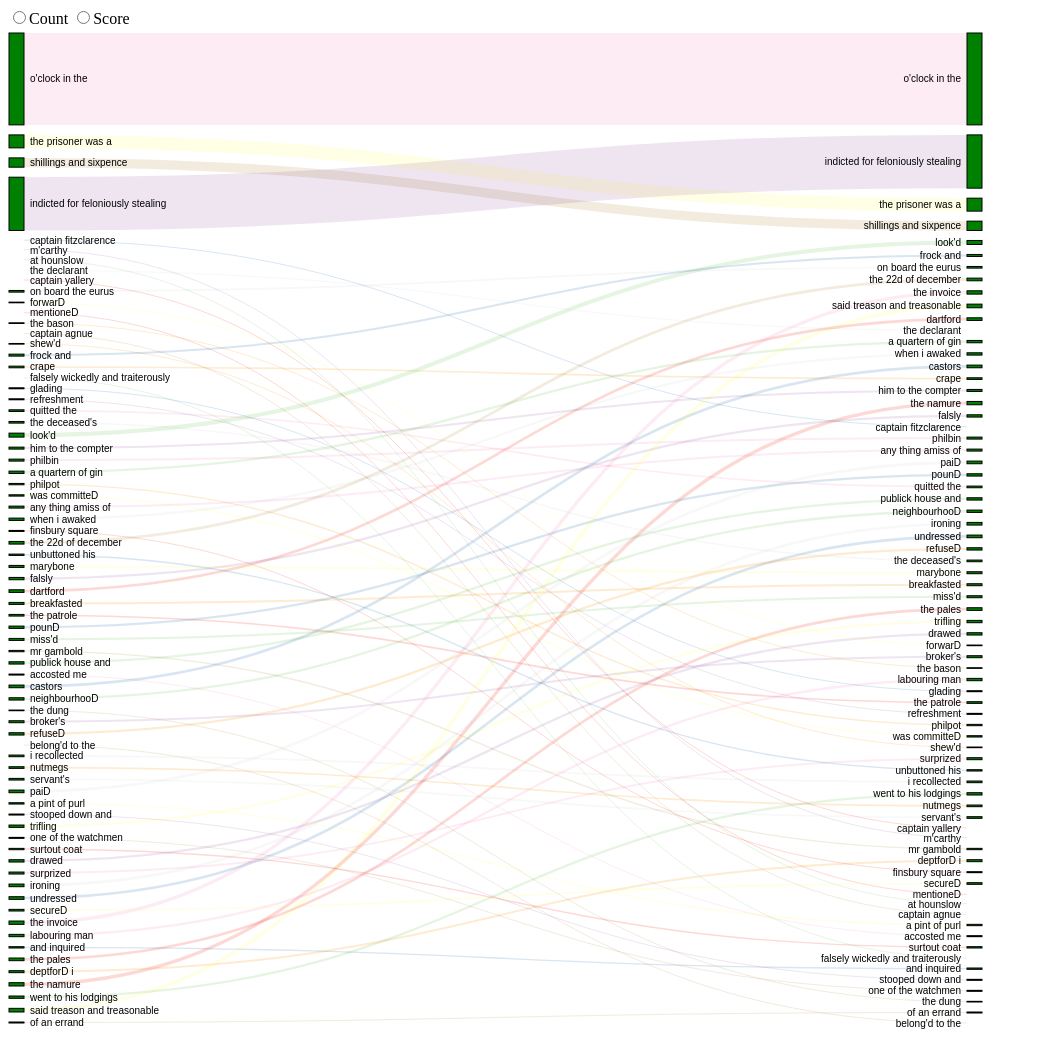
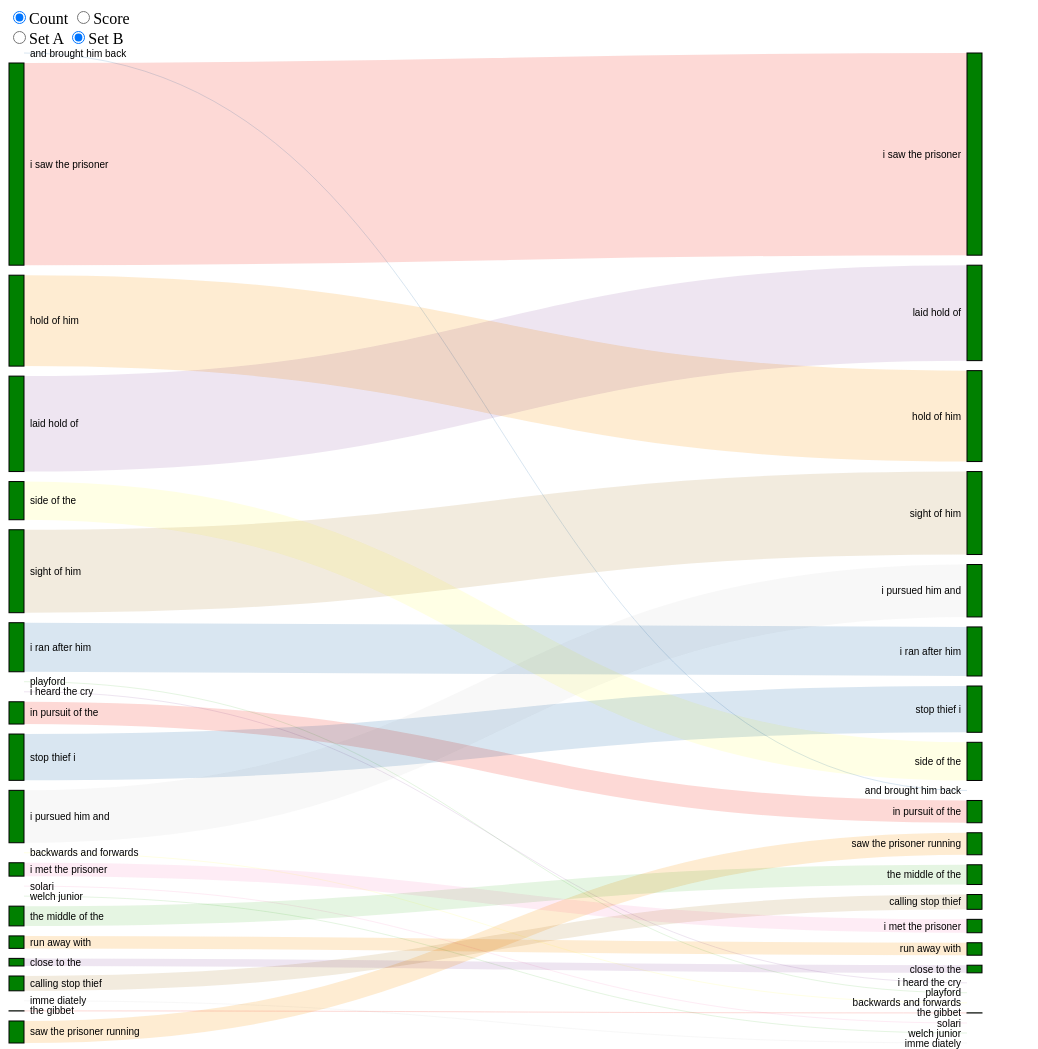
Before and after one commit to amoe/sankey-sfd, a website built with webpack: page dist/index.html in a window 1280 px wide. Shown: the whole page, without its empty margins (0-1038 px from the left). Built offline with nearby package versions, Linux system fonts and the light colour scheme.

Commit message:
more sfd graphs

```diff
--- /dev/null
+++ b/chase-river.js
@@ -0,0 +1,131 @@
+export default {'links': [{'source': 0, 'target': 1, 'value': 2415.0},
+           {'source': 2, 'target': 3, 'value': 0.0},
+           {'source': 4, 'target': 5, 'value': -2.0},
+           {'source': 6, 'target': 7, 'value': 0.0},
+           {'source': 8, 'target': 9, 'value': 149.0},
+           {'source': 10, 'target': 11, 'value': 456.0},
+           {'source': 12, 'target': 13, 'value': 991.0},
+           {'source': 14, 'target': 15, 'value': 0.0},
+           {'source': 16, 'target': 17, 'value': 626.0},
+           {'source': 18, 'target': 19, 'value': 266.0},
+           {'source': 20, 'target': 21, 'value': 553.0},
+           {'source': 22, 'target': 23, 'value': 0.0},
+           {'source': 24, 'target': 25, 'value': 91.0},
+           {'source': 26, 'target': 27, 'value': 1086.0},
+           {'source': 28, 'target': 29, 'value': 0.0},
+           {'source': 30, 'target': 31, 'value': 177.0},
+           {'source': 32, 'target': 33, 'value': 160.0},
+           {'source': 34, 'target': 35, 'value': 0.0},
+           {'source': 36, 'target': 37, 'value': 2.0},
+           {'source': 38, 'target': 39, 'value': 586.0},
+           {'source': 40, 'target': 41, 'value': 236.0},
+           {'source': 42, 'target': 43, 'value': 1140.0},
+           {'source': 44, 'target': 45, 'value': 263.0}],
+ 'nodes': [{'count': 52.0,
+            'name': 'i saw the prisoner',
+            'score': -0.3847034089587174},
+           {'count': 2467.0,
+            'name': 'i saw the prisoner',
+            'score': -0.2717537410914715},
+           {'count': 416.0,
+            'name': 'and brought him back',
+            'score': -0.04130916918598493},
+           {'count': 416.0,
+            'name': 'and brought him back',
+            'score': -0.6150480758261574},
+           {'count': 8.0, 'name': 'playford', 'score': 3.977722502122564},
+           {'count': 6.0, 'name': 'playford', 'score': -0.029028357320924236},
+           {'count': 7.0,
+            'name': 'i heard the cry',
+            'score': -0.5153046699310672},
+           {'count': 7.0,
+            'name': 'i heard the cry',
+            'score': -0.5961159374841871},
+           {'count': 4.0, 'name': 'run away with', 'score': 0.8641259215654044},
+           {'count': 153.0,
+            'name': 'run away with',
+            'score': 1.1063502676541002},
+           {'count': 21.0, 'name': 'side of the', 'score': 0.2286293746283552},
+           {'count': 477.0,
+            'name': 'side of the',
+            'score': -0.5681118885326782},
+           {'count': 12.0,
+            'name': 'sight of him',
+            'score': -0.13390909114383276},
+           {'count': 1003.0,
+            'name': 'sight of him',
+            'score': 0.47734428095874404},
+           {'count': 5.0, 'name': 'solari', 'score': 3.3070375350865375},
+           {'count': 5.0, 'name': 'solari', 'score': -0.41613803385782244},
+           {'count': 6.0,
+            'name': 'i pursued him and',
+            'score': 1.17769297227761},
+           {'count': 632.0,
+            'name': 'i pursued him and',
+            'score': 1.6224376343532174},
+           {'count': 7.0,
+            'name': 'in pursuit of the',
+            'score': 0.8601003110034258},
+           {'count': 273.0,
+            'name': 'in pursuit of the',
+            'score': 1.2818325185604842},
+           {'count': 7.0, 'name': 'stop thief i', 'score': 0.21969214348000676},
+           {'count': 560.0,
+            'name': 'stop thief i',
+            'score': 0.6002731657753807},
+           {'count': 5.0, 'name': 'welch junior', 'score': 0.5539596193039396},
+           {'count': 5.0, 'name': 'welch junior', 'score': -0.1566369236500187},
+           {'count': 4.0, 'name': 'close to the', 'score': -0.3851857428077119},
+           {'count': 95.0,
+            'name': 'close to the',
+            'score': -0.5073474416490303},
+           {'count': 26.0, 'name': 'hold of him', 'score': 0.06618155033001938},
+           {'count': 1112.0,
+            'name': 'hold of him',
+            'score': 0.26362480915400544},
+           {'count': 6.0,
+            'name': 'backwards and forwards',
+            'score': -0.31229896243456423},
+           {'count': 6.0,
+            'name': 'backwards and forwards',
+            'score': -0.5671179050011346},
+           {'count': 4.0,
+            'name': 'calling stop thief',
+            'score': -0.28750331760085834},
+           {'count': 181.0,
+            'name': 'calling stop thief',
+            'score': -0.06786715046629777},
+           {'count': 6.0,
+            'name': 'i met the prisoner',
+            'score': -0.3624298577111479},
+           {'count': 166.0,
+            'name': 'i met the prisoner',
+            'score': -0.7422836786593133},
+           {'count': 4.0, 'name': 'imme diately', 'score': -0.3429213465304004},
+           {'count': 4.0, 'name': 'imme diately', 'score': -0.3429213465304004},
+           {'count': 4.0, 'name': 'the gibbet', 'score': 2.707455320846587},
+           {'count': 6.0, 'name': 'the gibbet', 'score': -0.61841845062877},
+           {'count': 9.0,
+            'name': 'i ran after him',
+            'score': 0.8634408949135949},
+           {'count': 595.0,
+            'name': 'i ran after him',
+            'score': 1.3898798866328357},
+           {'count': 5.0,
+            'name': 'the middle of the',
+            'score': -0.431788028190478},
+           {'count': 241.0,
+            'name': 'the middle of the',
+            'score': -0.5652078915498985},
+           {'count': 22.0,
+            'name': 'laid hold of',
+            'score': -0.22202032691330076},
+           {'count': 1162.0,
+            'name': 'laid hold of',
+            'score': -0.21860926766842348},
+           {'count': 4.0,
+            'name': 'saw the prisoner running',
+            'score': -0.2258136021036803},
+           {'count': 267.0,
+            'name': 'saw the prisoner running',
+            'score': 0.3944285036119519}]}
--- a/index.js
+++ b/index.js
@@ -2,7 +2,8 @@ import * as d3 from 'd3';
 import {sankey, sankeyLinkHorizontal} from 'd3-sankey';
 import energy from './energy';
 import FAKE_SFD_GRAPH from './fake-sfd-graph';
-import REAL_SFD_GRAPH from './sfd-graph';
+import MARITIME_MILITARY from './military-maritime.js';
+import CHASE_RIVER from './chase-river.js';
 
 function makeCompare(sortKey) {
     return function (n1, n2) {
@@ -10,14 +11,11 @@ function makeCompare(sortKey) {
     };
 }
 
-function drawChart(sortKey) {
+function drawChart(sortKey, data) {
     const width = 975;
     const height = 1000;
 
-    // const data = energy;
-    const data = REAL_SFD_GRAPH;
-
-    const generator = sankey()
+     const generator = sankey()
           .nodeWidth(15)
           .nodePadding(10)
           .extent([[1, 5], [width - 1, height - 5]])
@@ -80,16 +78,26 @@ function drawChart(sortKey) {
         .text(d => `${d.source.name} → ${d.target.name}\n${d.value}`);
 }
 
+const dataSets = {
+    'setA': MARITIME_MILITARY,
+    'setB': CHASE_RIVER
+};
+
 function onReady() {
     console.log("onready");
     console.log("energy", energy);
 
-    document.querySelector('#sort').addEventListener('change', e => {
-        e.target.value
-        drawChart(e.target.value);
+
+    document.querySelector('#controls').addEventListener('change', e => {
+        const sortKey = document.querySelector('input[name="sort"]:checked').value;
+        const datasetName = document.querySelector('input[name="dataset"]:checked').value;
+
+        console.log("sortkey is %o", sortKey);
+        console.log("datasetName is %o", datasetName);
+        drawChart(sortKey, dataSets[datasetName]);
     });
 
-    drawChart('count');
+    drawChart('count', CHASE_RIVER);
 }
 
 document.addEventListener('DOMContentLoaded', onReady);
```
Also changed, not shown: dist/index.html, military-maritime.js (renamed from sfd-graph.js).
